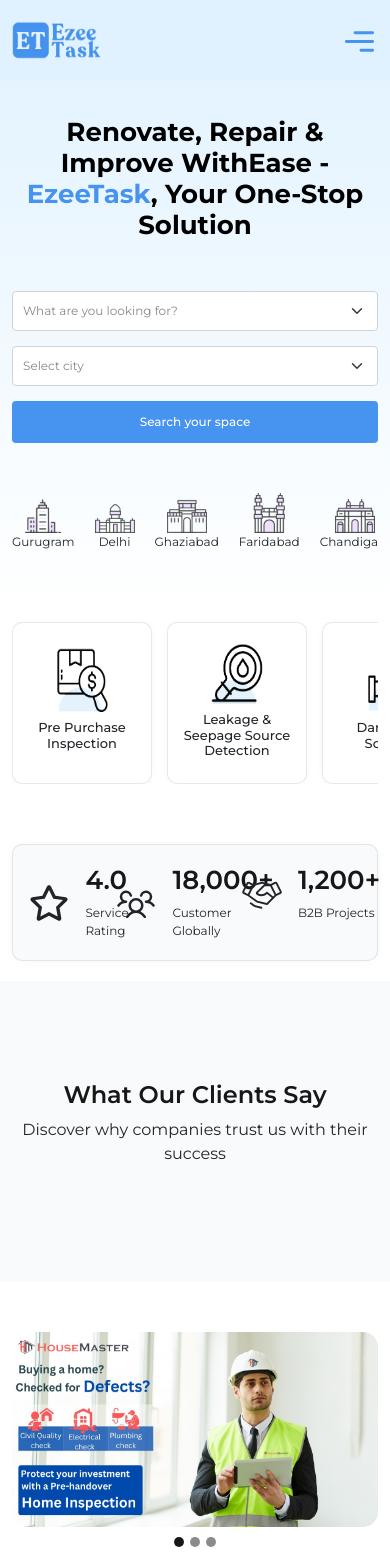
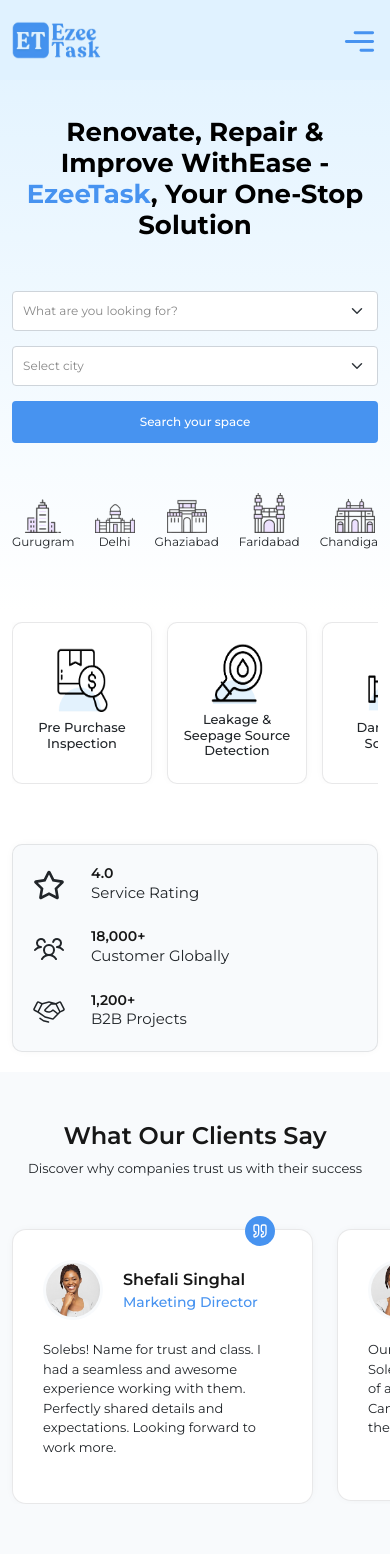
Before and after one commit to shivdev503/EzeeTask, a Next.js app: page /commercial-services in a window 390 px wide. Shown: the top 1568 px of the page. Built offline with nearby package versions, Linux system fonts and the light colour scheme.

Commit message:
background change

```diff
--- a/src/app/components/home/Counter.js
+++ b/src/app/components/home/Counter.js
@@ -31,7 +31,7 @@
       <div className="container">
         <div className="counter_box">
           <div className="row">
-            <div className="col-4">
+            <div className="col-md-4">
               <div className="counter_item d-flex justify-content-center align-items-center">
                 <div>
                   <FaRegStar className="icon" />
@@ -42,7 +42,7 @@
                 </div>
               </div>
             </div>
-            <div className="col-4">
+            <div className="col-md-4 mt-4 mt-md-0 mb-4 mb-md-0">
               <div className="counter_item d-flex justify-content-center align-items-center">
                 <div>
                   <PiUsersThree className="icon" />
@@ -53,7 +53,7 @@
                 </div>
               </div>
             </div>
-            <div className="col-4">
+            <div className="col-md-4">
               <div className="counter_item d-flex justify-content-center align-items-center">
                 <div>
                   <PiHandshakeLight className="icon" />
--- a/src/app/components/home/Testimonials.js
+++ b/src/app/components/home/Testimonials.js
@@ -147,6 +147,46 @@
             ))}
           </Slider>
         </div>
+        <div className="desk_hide">
+        <div className="row overflow_row">
+        {reviews.map((review) => (
+              <div className="col-10" key={review.id}>
+                <div className="my_card position-relative">
+                  <div className="quote_icon">
+                    <LuQuote className="icon" />
+                  </div>
+                  <div className="content">
+                    <div className="content_header d-flex align-items-center justify-content-between">
+                      <div className="d-flex align-items-center">
+                        <div className="circle">
+                          <div className="dp">
+                            <Image
+                              src={"/images/dp1.jpeg"}
+                              alt={review.name}
+                              layout="fill"
+                            />
+                          </div>
+                        </div>
+                        <div className="name">
+                          <p>{review.name}</p>
+                          <p className="post">Marketing Director</p>
+                        </div>
+                      </div>
+                    </div>
+                    <p className="review_text">{review.review}</p>
+                    {/* <div className="stars">
+                      <FaStar className="icon" />
+                      <FaStar className="icon" />
+                      <FaStar className="icon" />
+                      <FaStar className="icon" />
+                      <FaStar className="icon" />
+                    </div> */}
+                  </div>
+                </div>
+              </div>
+            ))}
+        </div>
+        </div>
       </div>
     </section>
   );
--- a/src/styles/homepage.scss
+++ b/src/styles/homepage.scss
@@ -1,16 +1,33 @@
 @import "./variables";
 
 .herohome {
-  background-image: url("/images/residentialBackground.png");
+  // background-image: url("/images/residentialBackground.png");
   height: 100vh;
   width: 100%;
-  background-size: cover;
-  background-repeat: no-repeat;
+  // background-size: cover;
+  // background-repeat: no-repeat;
   display: flex;
   flex-direction: column;
   align-items: center;
   justify-content: center;
-  background-position: 50%;
+  // background-position: 50%;
+  position: relative;
+
+  &::before {
+    content: "";
+    position: absolute;
+    top: 0;
+    left: 0;
+    height: 100%;
+    width: 100%;
+    background-image: url(/images/residentialBackground.png);
+    background-size: cover;
+    background-repeat: no-repeat;
+    background-position: 50%;
+    opacity: 0.2;
+    /* adjust this value */
+    z-index: -1;
+  }
 
   .best {
     font-size: 1.5rem;
@@ -27,6 +44,7 @@
       color: $primary-color;
     }
   }
+
   .inner_content_box {
     background-color: #fff;
     border: 1px solid rgba(33, 37, 41, 0.1);
@@ -36,6 +54,7 @@
     padding: 25px 25px 80px;
     width: 70%;
     position: relative;
+
     .city_box {
       display: flex;
       justify-content: center;
@@ -50,6 +69,7 @@
       top: -70px;
       left: 50%;
       transform: translateX(-50%);
+
       .city-item {
         p {
           margin-bottom: 0;
@@ -58,12 +78,14 @@
         }
       }
     }
+
     .content_box2 {
       align-items: center;
       display: flex;
       height: 100%;
       justify-content: space-evenly;
       margin-top: 70px;
+
       .services {
         width: 100%;
         display: flex;
@@ -72,9 +94,11 @@
         gap: 15px;
         margin-top: 0;
         padding: 0;
+
         &::-webkit-scrollbar {
           display: none;
         }
+
         .chip {
           background-color: #fff;
           border: 1px solid rgba(33, 37, 41, 0.1);
@@ -86,28 +110,34 @@
           color: $heading-color;
           cursor: pointer;
           transition: all 0.3s ease-in-out;
+
           &:hover {
             background-color: $background-color;
           }
         }
       }
+
       .form-select {
         width: 320px;
       }
     }
   }
 }
+
 .services {
   margin-top: 0;
   padding: 10px 0;
+
   .box {
     display: flex;
     gap: 15px;
     flex-wrap: nowrap;
     overflow-x: auto;
+
     &::-webkit-scrollbar {
       display: none;
     }
+
     .service_box {
       width: 190px;
       background-color: #fff;
@@ -121,6 +151,7 @@
       padding: 10px;
       min-height: 162px;
       flex-shrink: 0;
+
       h4 {
         font-size: 15px;
         font-weight: 500;
@@ -128,6 +159,7 @@
         margin-top: 8px;
         text-transform: capitalize;
       }
+
       .icon {
         width: 70px;
         height: 70px;
@@ -141,13 +173,16 @@
   padding: 10px !important;
   color: #888888 !important;
   cursor: pointer;
+
   &:focus {
     outline: none !important;
     box-shadow: none !important;
   }
 }
+
 .services_overview {
   padding: 100px 0;
+
   .overview_img {
     position: relative;
     width: 100%;
@@ -155,9 +190,11 @@
     border-radius: 15px;
     overflow: hidden;
   }
+
   .carousel-indicators {
     bottom: -30px;
     margin-bottom: 0;
+
     button {
       width: 10px;
       height: 10px;
@@ -169,23 +206,27 @@
 
 .counter {
   padding: 100px 0;
+
   .counter_box {
     background-color: $background-color;
     border: 1px solid rgba(33, 37, 41, 0.1);
     border-radius: 20px;
     box-shadow: 0 0 12px -5px rgba(0, 0, 0, 0.1);
     padding: 40px;
+
     .counter_item {
       .icon {
         font-size: 44px;
         width: 2.5rem;
         height: 2.5rem;
       }
+
       h2 {
         font-size: 40px;
         font-weight: 600;
         color: $heading-color;
       }
+
       p {
         font-size: 15px;
         margin-bottom: 0;
@@ -197,10 +238,12 @@
 .how_to_start {
   padding: 100px 0;
   background-color: $background-color;
+
   .steps {
     display: flex;
     align-items: center;
     justify-content: space-between;
+
     .step {
       width: 19%;
       padding: 20px;
@@ -208,17 +251,20 @@
       border-radius: 14px;
       box-shadow: 0 0 12px -5px rgba(0, 0, 0, 0.1);
       min-height: 183px;
+
       h3 {
         font-size: 60px;
         font-weight: 700;
         color: $heading-color;
         opacity: 0.2;
       }
+
       h4 {
         font-size: 18px;
         font-weight: 600;
         margin-top: 18px;
       }
+
       .icon {
         position: relative;
         width: 80%;
@@ -226,9 +272,11 @@
         margin: auto;
       }
     }
+
     .step:nth-child(even) {
       background-color: #f3f4f6;
     }
+
     .step:nth-child(odd) {
       background-color: #fff;
     }
@@ -238,19 +286,23 @@
 .testimonials {
   padding: 100px 0;
   background-color: $background-color;
+
   .slick-dots {
     bottom: -40px !important;
+
     li {
       background: #abcffa;
       border-radius: 50%;
       height: 12px;
       margin: 0 5px;
       width: 12px;
+
       &.slick-active {
         background: $primary-color;
       }
     }
   }
+
   .my_card {
     border: 1px solid rgba(33, 37, 41, 0.1);
     box-shadow: 0 0 12px -5px rgba(0, 0, 0, 0.1);
@@ -260,6 +312,7 @@
     margin-top: 35px;
     min-height: 298px;
     background-color: #fff;
+
     .quote_icon {
       position: absolute;
       width: 45px;
@@ -274,20 +327,24 @@
       font-size: 30px;
       color: #fff;
     }
+
     .content {
       .review_text {
         font-size: 16px;
         margin-top: 20px;
       }
+
       .stars {
         text-align: right;
         margin-top: 10px;
+
         .icon {
           font-size: 20px;
           color: $primary-color;
           margin: 0 6px;
         }
       }
+
       .circle {
         background-color: $background-color;
         width: 80px;
@@ -296,6 +353,7 @@
         display: flex;
         align-items: center;
         justify-content: center;
+
         .dp {
           width: 90%;
           height: 90%;
@@ -305,14 +363,17 @@
           overflow: hidden;
         }
       }
+
       .name {
         margin-left: 20px;
+
         p {
           font-size: 20px;
           font-weight: 600;
           margin-bottom: 0px;
           color: $heading-color;
         }
+
         .post {
           font-size: 16px;
           font-weight: 500;
@@ -328,82 +389,120 @@
     background-image: none;
     background: $gradient;
     height: 612px;
+
     .banner_search {
       padding-top: 72px;
+
       h1 {
         font-size: 26px;
       }
     }
+
     .city_box {
       flex-wrap: nowrap;
       gap: 20px;
       overflow-x: auto;
+
       .city-item {
         p {
           font-size: 12px;
         }
       }
     }
+
     .content_box2 {
       width: 100%;
       margin-top: 50px;
       margin-bottom: 50px;
+
       .search-box {
         flex-wrap: wrap;
         gap: 15px;
+
         .form-select {
           width: 100%;
           margin-right: 0 !important;
           font-size: 12px;
         }
+
         button {
           width: 100%;
         }
       }
     }
   }
+
   .services {
     margin-top: 0;
+
     .box {
       .service_box {
         width: 140px;
+
         .icon {
           width: 56px;
           height: 65px;
         }
+
         h4 {
           font-size: 13px;
         }
       }
     }
   }
+
   .counter {
     padding: 50px 0 20px;
+
     .counter_box {
       padding: 20px;
       border-radius: 10px;
+
+      .row {
+        .col-md-4 {
+          &>div {
+            justify-content: flex-start !important;
+          }
+        }
+      }
+
       .counter_item {
+        gap: 10px;
+
+        .icon {
+          width: 2rem;
+          height: 2rem;
+        }
+
         h2 {
-          font-size: 26px;
+          font-size: 14px;
+          margin-bottom: 0px;
         }
+
         p {
-          font-size: 12px;
-          margin-bottom: 0;
+          // font-size: 12px;
+          // margin-bottom: 0;
+          // display: none;
         }
       }
     }
   }
+
   .services_overview {
     padding: 50px 0;
+
     .overview_img {
       height: 195px;
     }
   }
+
   .how_to_start {
     padding: 50px 0;
+
     .steps {
       display: none;
     }
+
     .step {
       padding: 10px;
       border: 1px solid rgba(33, 37, 41, 0.1);
@@ -411,17 +510,20 @@
       box-shadow: 0 0 12px -5px rgba(0, 0, 0, 0.1);
       min-height: 183px;
       height: 100%;
+
       h3 {
         font-size: 60px;
         font-weight: 700;
         color: $heading-color;
         opacity: 0.2;
       }
+
       h4 {
         font-size: 16px;
         font-weight: 600;
         margin-top: 18px;
       }
+
       .icon {
         position: relative;
         width: 80%;
@@ -429,16 +531,61 @@
         margin: auto;
       }
     }
+
     .step2 {
       min-height: 0;
       padding: 10px;
+
       h3 {
         font-size: 40px;
         margin-bottom: 0;
       }
+
       h4 {
         margin-top: 0;
       }
     }
   }
+
+  .testimonials {
+    padding: 50px 0;
+
+    p {
+      font-size: 13px;
+    }
+
+    .my_card {
+      margin-right: 0;
+      min-height: 272px;
+
+      .quote_icon {
+        width: 30px;
+        height: 30px;
+        right: 37px;
+        top: -14px;
+        font-size: 16px;
+      }
+
+      .content {
+        .circle {
+          width: 60px;
+          height: 60px;
+        }
+
+        .name {
+          p {
+            font-size: 16px;
+          }
+
+          .post {
+            font-size: 14px;
+          }
+        }
+
+        .review_text {
+          font-size: 13px;
+        }
+      }
+    }
+  }
 }
--- a/src/styles/navbar.scss
+++ b/src/styles/navbar.scss
@@ -56,3 +56,9 @@
     background-color: #fff;
   }
 }
+
+@media (max-width: 480px) {
+  .navbar-collapse {
+   display: none;
+  }
+}
```
Also changed, not shown: next.config.mjs (+3 -7 lines), src/styles/banner.scss (+10 -2 lines).
